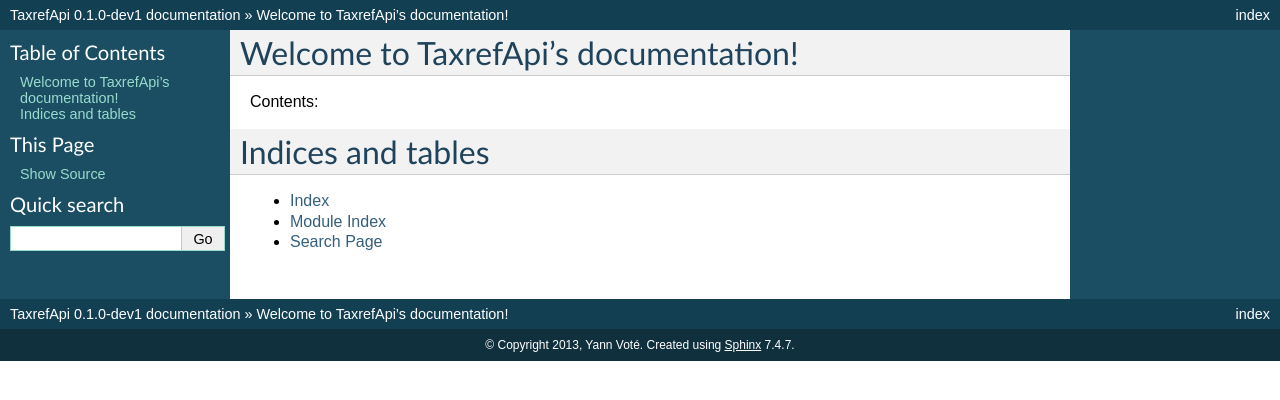
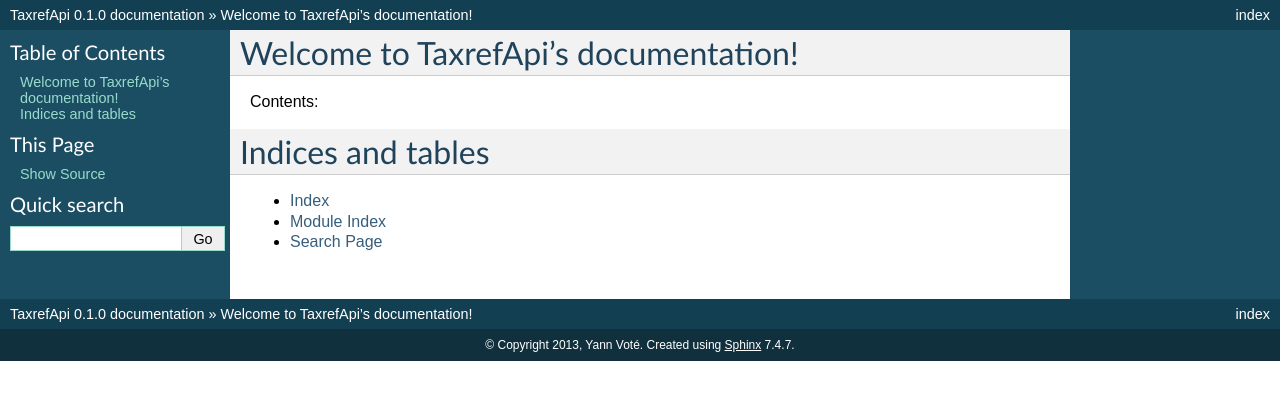
Before and after one commit to ygversil/qgis-plugin-taxref-api, a Sphinx documentation site: the page built from help/source/index.rst, in a window 1280 px wide. Shown: the top 400 px of the page. Built offline with Sphinx 7.4.7, drawn with Linux system fonts in a browser that asks for light colours; formulas are drawn with MathJax 3.

Commit message:
Bump version: 0.1.0-dev1 → 0.1.0

```diff
--- a/help/source/conf.py
+++ b/help/source/conf.py
@@ -48,9 +48,9 @@
 # built documents.
 #
 # The short X.Y version.
-version = '0.1.0-dev1'
+version = '0.1.0'
 # The full version, including alpha/beta/rc tags.
-release = '0.1.0-dev1'
+release = '0.1.0'
 
 # The language for content autogenerated by Sphinx. Refer to documentation
 # for a list of supported languages.
--- a/metadata.txt
+++ b/metadata.txt
@@ -6,7 +6,7 @@
 name=TAXREF API
 qgisMinimumVersion=3.0
 description=This plugin install a processing algorithm to download and join data from French TAXREF API, provided by the French National Museum of Natural History
-version=0.1.0-dev1
+version=0.1.0
 author=Yann Voté
 email=ygversil@lilo.org
 
```
Also changed, not shown: .bumpversion.cfg.
